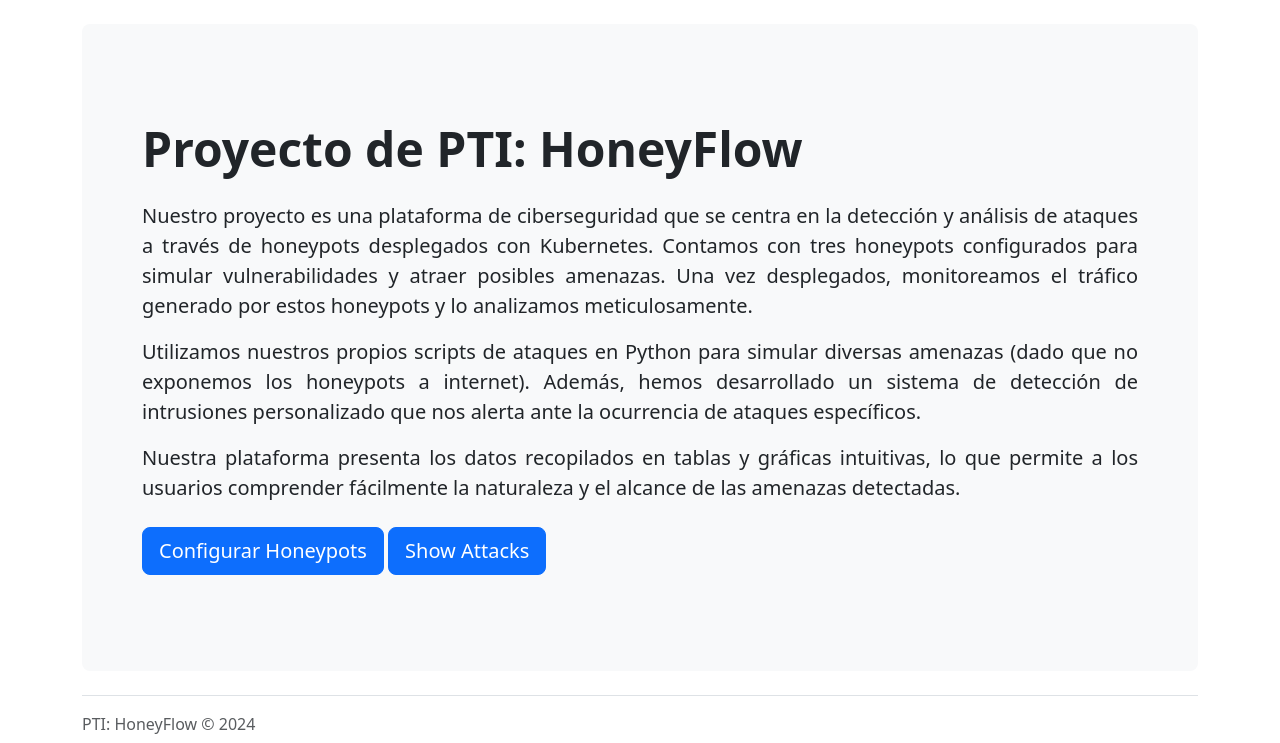
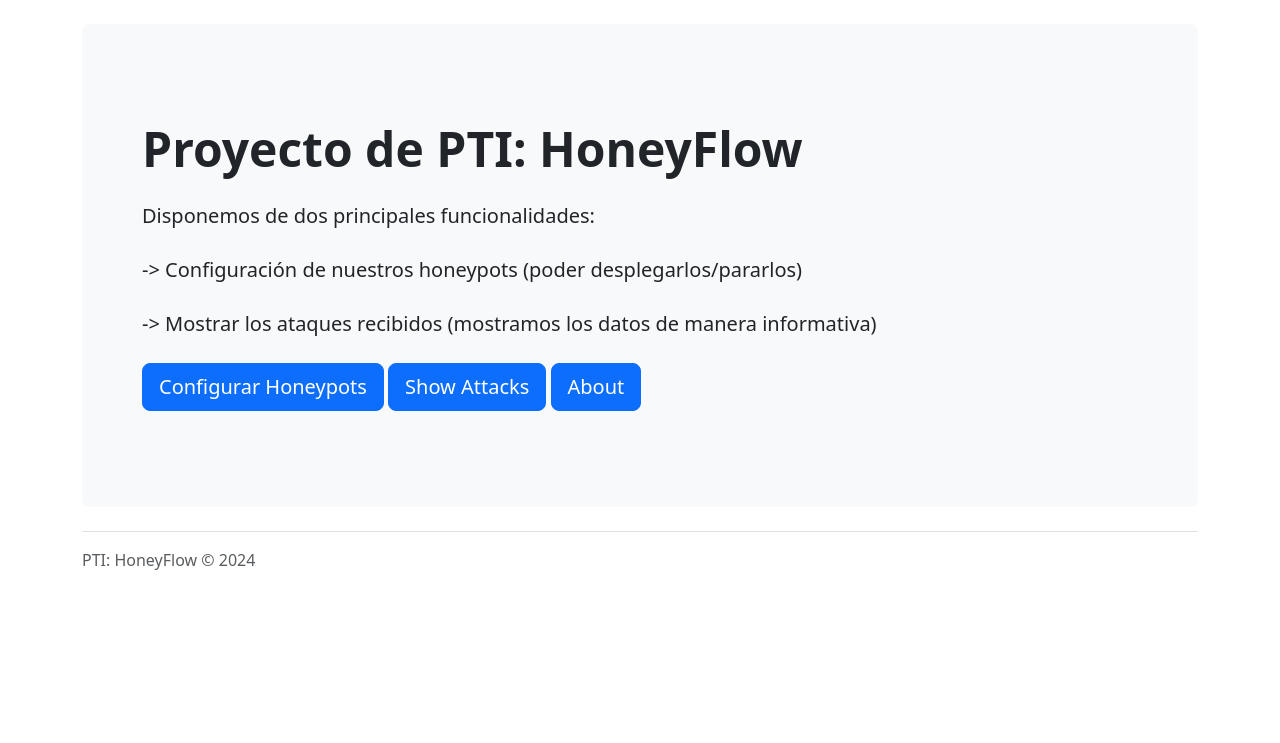
Before and after one commit to marcelca02/Honeyflow, a Flask app: page / in a window 1280 px wide. Shown: the part 99-842 px from the top of the page. After the commit the page ends 669 px from the top, so only its background shows below. Run offline with Flask 3, Linux system fonts and the light colour scheme.

Commit message:
remodelar index

```diff
--- a/server/app/routes.py
+++ b/server/app/routes.py
@@ -18,6 +18,11 @@
 @app.route('/configurar_honeypots')
 def configurar_honeypots():
     return render_template('configurar_honeypots.html')
+
+@app.route('/about_project')
+def about_project():
+    return render_template('about_project.html')
+
 
 @app.route('/deploy_honeypot')
 def deploy_honeypot():
--- a/server/app/templates/index.html
+++ b/server/app/templates/index.html
@@ -4,13 +4,12 @@
     <div class="p-5 mb-4 bg-body-tertiary rounded-3">
       <div class="container-fluid py-5">
         <h1 class="display-5 fw-bold">Proyecto de PTI: HoneyFlow</h1>
-        <p class="col-md-12 fs-5 mt-4">Nuestro proyecto es una plataforma de ciberseguridad que se centra en la detección y análisis de ataques a través de honeypots desplegados con Kubernetes. Contamos con tres honeypots configurados para simular vulnerabilidades y atraer posibles amenazas. Una vez desplegados, monitoreamos el tráfico generado por estos honeypots y lo analizamos meticulosamente.</p>
-		<p class="col-md-12 fs-5">Utilizamos nuestros propios scripts de ataques en Python para simular diversas amenazas (dado que no exponemos los honeypots a internet). Además, hemos desarrollado un sistema de detección de intrusiones personalizado que nos alerta ante la ocurrencia de ataques específicos.</p>
-		<p class="col-md-12 fs-5 mb-4">Nuestra plataforma presenta los datos recopilados en tablas y gráficas intuitivas, lo que permite a los usuarios comprender fácilmente la naturaleza y el alcance de las amenazas detectadas.</p>
+        <p class="col-md-12 fs-5 mt-4">Disponemos de dos principales funcionalidades:</p>
+        <p class="col-md-12 fs-5 mt-4">-> Configuración de nuestros honeypots (poder desplegarlos/pararlos)</p>
+        <p class="col-md-12 fs-5 mt-4 mb-4">-> Mostrar los ataques recibidos (mostramos los datos de manera informativa)</p>
         <a href="{{ url_for('configurar_honeypots') }}"  class="btn btn-primary btn-lg" type="button">Configurar Honeypots</a>
-       <!-- <a href="{{ url_for('deploy_honeypot') }}"  class="btn btn-primary btn-lg" type="button">Deploy Honeypot</a> -->
-       <!-- <a href="{{ url_for('stop_honeypot') }}" class="btn btn-primary btn-lg" type="button">Stop Honeypot</a> -->
         <a href="{{ url_for('honeypots_analysis') }}" class="btn btn-primary btn-lg" type="button">Show Attacks</a>
+        <a href="{{ url_for('about_project') }}" class="btn btn-primary btn-lg" type="button">About</a>
       </div>
     </div>
 
```
Also changed, not shown: server/app/templates/about_project.html (added, +14 -0 lines).
